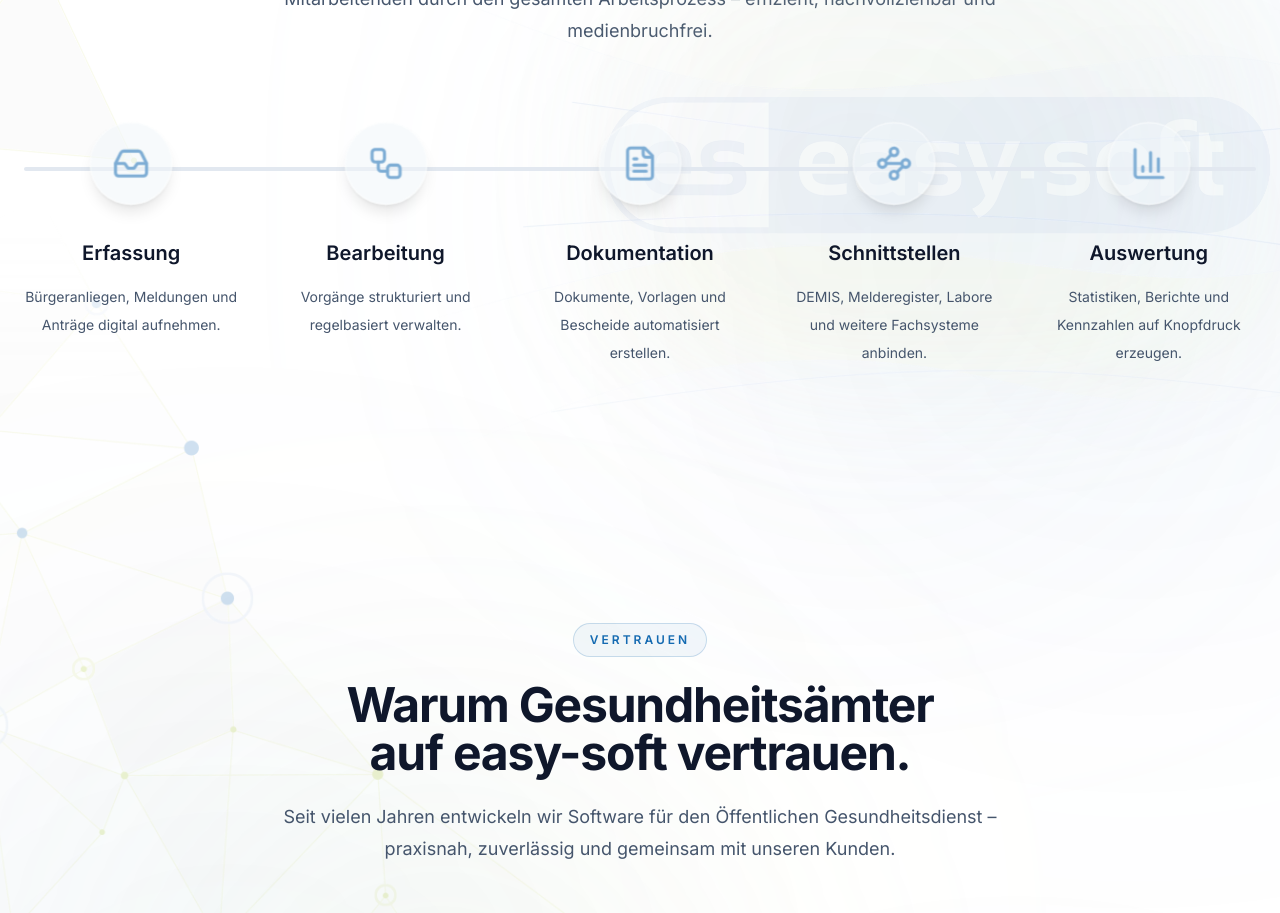
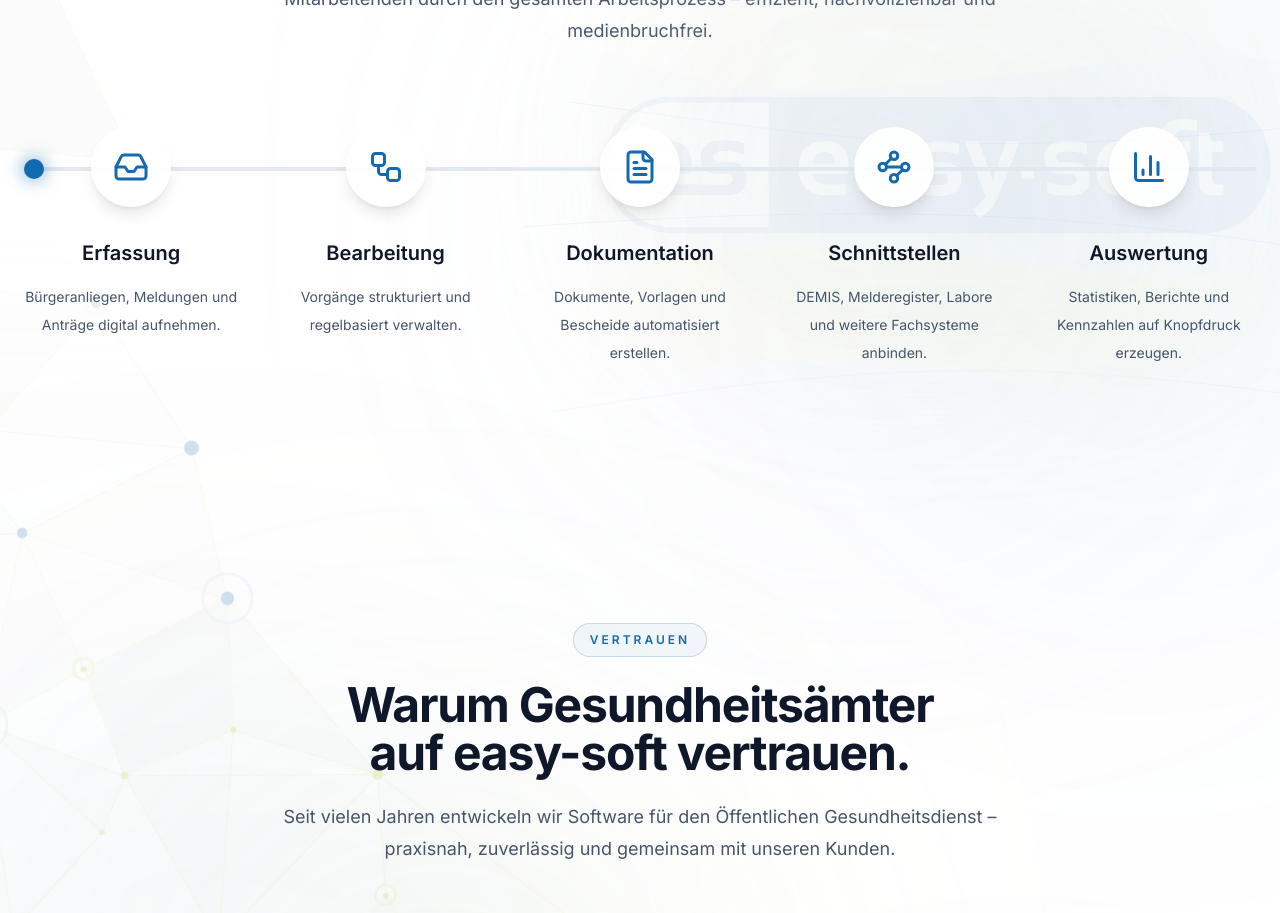
Before and after one commit to weblogger117-art/octoware-website, a Next.js app: page / in a window 1280 px wide. Shown: the part 3960-4873 px from the top of the page. Built offline with nearby package versions, Linux system fonts and the light colour scheme.

Commit message:
Update Workflow.tsx

```diff
--- a/components/sections/Workflow.tsx
+++ b/components/sections/Workflow.tsx
@@ -155,6 +155,27 @@ useEffect(() => {
 `}
     />
 
+    <div
+  className="
+    absolute
+    top-1/2
+    left-0
+
+    h-5
+    w-5
+
+    -translate-y-1/2
+
+    rounded-full
+
+    bg-[#146ab1]
+
+    shadow-[0_0_18px_rgba(20,106,177,0.7)]
+
+    animate-[workflowDot_8s_linear_infinite]
+  "
+/>
+
   </div>
 
 </div>
@@ -178,7 +199,7 @@ useEffect(() => {
   }
 `}
   style={{
-  animationDelay: `${index * 0.6}s`,
+  animationDelay: `${index * 1.6}s`,
 }}
 >
           <div
@@ -201,7 +222,7 @@ useEffect(() => {
               group-hover:-translate-y-2
               group-hover:bg-[#146ab1]
             animate-[pulseIn_.45s_ease-out_forwards]
-            animate-[workflowPulse_6s_ease-in-out_infinite]
+            animate-[workflowPulse_8s_linear_infinite]
             "
           >
             <Icon
@@ -212,7 +233,7 @@ useEffect(() => {
                 transition-colors
                 duration-300
                 group-hover:text-white
-                animate-[workflowIcon_6s_ease-in-out_infinite]
+                animate-[workflowIcon_8s_linear_infinite]
               "
             />
           </div>
```
